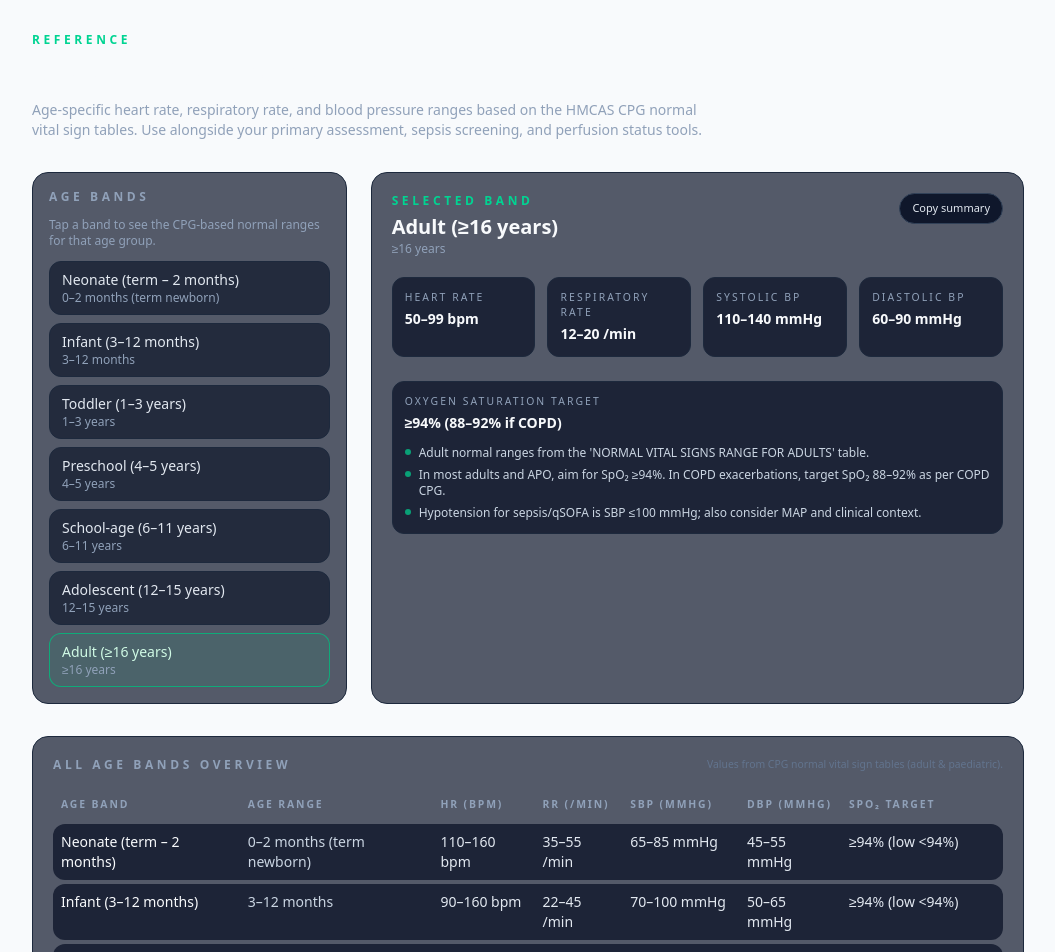
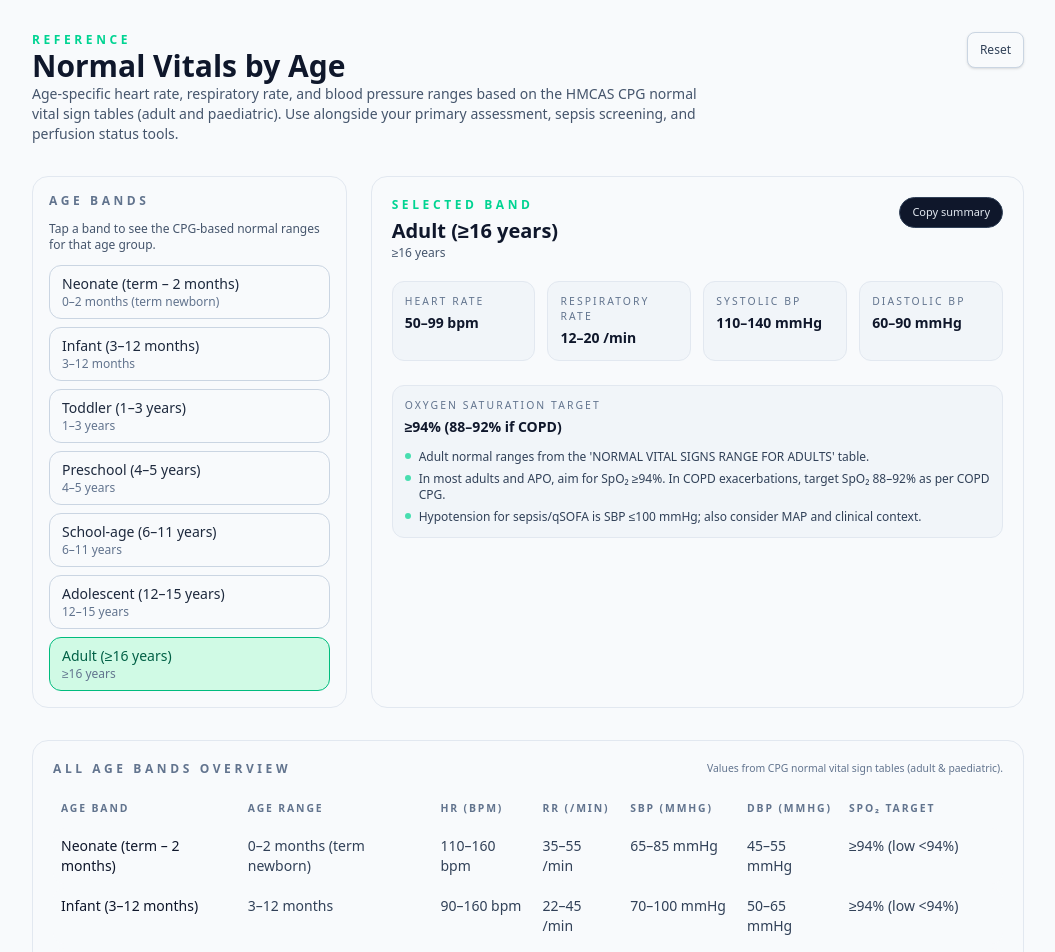
Before and after one commit to drixle08/Ambulance-App, a Next.js app: page /tools/vitals in a window 1280 px wide. Shown: the top 952 px of the page, without its empty margins (112-1167 px from the left). Built offline with nearby package versions, Linux system fonts and the light colour scheme.

Commit message:
Align vitals by age tool layout with themed pattern

```diff
--- a/app/tools/vitals/page.tsx
+++ b/app/tools/vitals/page.tsx
@@ -38,8 +38,8 @@ const AGE_BANDS: AgeBand[] = [
     spo2Target: "≥94% (low <94%)",
     notes: [
       "Based on the 'Term–2 months' row in the paediatric normal vital signs table.",
-      "Preterm reference (≈2 kg): HR 110–170, RR 40–70, SBP 55–75, DBP 35–45 – check CPG table if needed for very preterm neonates."
-    ]
+      "Preterm reference (≈2 kg): HR 110–170, RR 40–70, SBP 55–75, DBP 35–45 – check CPG table if needed for very preterm neonates.",
+    ],
   },
   {
     id: "infant",
@@ -54,8 +54,8 @@ const AGE_BANDS: AgeBand[] = [
     spo2Target: "≥94% (low <94%)",
     notes: [
       "Ranges merged from 3–7 months and 8–12 months rows (min–max across both).",
-      "Treat persistent values outside these ranges as abnormal for age and reassess."
-    ]
+      "Treat persistent values outside these ranges as abnormal for age and reassess.",
+    ],
   },
   {
     id: "toddler",
@@ -69,8 +69,8 @@ const AGE_BANDS: AgeBand[] = [
     spo2Target: "≥94% (low <94%)",
     notes: [
       "Directly from the '1–3 years' row of the paediatric normal vital signs table.",
-      "Remember age-based hypotension threshold for shock is SBP < (age × 2) + 70."
-    ]
+      "Remember age-based hypotension threshold for shock is SBP < (age × 2) + 70.",
+    ],
   },
   {
     id: "preschool",
@@ -84,8 +84,8 @@ const AGE_BANDS: AgeBand[] = [
     spo2Target: "≥94% (low <94%)",
     notes: [
       "Directly from the '4–5 years' row of the paediatric normal vital signs table.",
-      "Persistently high RR or HR for age should trigger a search for sepsis, respiratory distress, or shock."
-    ]
+      "Persistently high RR or HR for age should trigger a search for sepsis, respiratory distress, or shock.",
+    ],
   },
   {
     id: "school",
@@ -100,8 +100,8 @@ const AGE_BANDS: AgeBand[] = [
     spo2Target: "≥94% (low <94%)",
     notes: [
       "Ranges merged from 6–7, 8–9 and 10–11 years rows.",
-      "In sepsis screening, RR and HR outside the normal age band plus low SBP or SpO₂ <94% elevate risk."
-    ]
+      "In sepsis screening, RR and HR outside the normal age band plus low SBP or SpO₂ <94% elevate risk.",
+    ],
   },
   {
     id: "adolescent",
@@ -116,8 +116,8 @@ const AGE_BANDS: AgeBand[] = [
     spo2Target: "≥94% (low <94%)",
     notes: [
       "Uses the 12–13 and ≥14 years rows from the paediatric normal vital signs table.",
-      "Physiology is approaching adult; treat persistent tachycardia, tachypnoea or borderline SBP as red flags."
-    ]
+      "Physiology is approaching adult; treat persistent tachycardia, tachypnoea or borderline SBP as red flags.",
+    ],
   },
   {
     id: "adult",
@@ -131,9 +131,9 @@ const AGE_BANDS: AgeBand[] = [
     notes: [
       "Adult normal ranges from the 'NORMAL VITAL SIGNS RANGE FOR ADULTS' table.",
       "In most adults and APO, aim for SpO₂ ≥94%. In COPD exacerbations, target SpO₂ 88–92% as per COPD CPG.",
-      "Hypotension for sepsis/qSOFA is SBP ≤100 mmHg; also consider MAP and clinical context."
-    ]
-  }
+      "Hypotension for sepsis/qSOFA is SBP ≤100 mmHg; also consider MAP and clinical context.",
+    ],
+  },
 ];
 
 function classNames(...classes: Array<string | boolean | null | undefined>) {
@@ -143,34 +143,53 @@ function classNames(...classes: Array<string | boolean | null | undefined>) {
 export default function VitalsByAgePage() {
   const [selectedId, setSelectedId] = useState<AgeBandId>("adult");
 
-  const selectedBand = AGE_BANDS.find((band) => band.id === selectedId) ?? AGE_BANDS[0];
+  const selectedBand =
+    AGE_BANDS.find((band) => band.id === selectedId) ?? AGE_BANDS[0];
 
   const summaryText = `Normal vitals for ${selectedBand.label} (${selectedBand.ageRange}): HR ${selectedBand.hrRange}, RR ${selectedBand.rrRange}, SBP ${selectedBand.sbpRange}, SpO₂ ${selectedBand.spo2Target}.`;
 
+  function handleReset() {
+    setSelectedId("adult");
+  }
+
   return (
     <div className="max-w-5xl mx-auto px-4 py-8 space-y-8">
+      {/* Header */}
       <header className="space-y-2">
+        <div className="flex items-start justify-between gap-3">
+          <div>
             <p className="text-xs font-semibold tracking-[0.3em] text-emerald-400 uppercase">
               Reference
             </p>
-        <h1 className="text-2xl md:text-3xl font-semibold text-slate-50">
+            <h1 className="text-2xl md:text-3xl font-semibold text-slate-900 dark:text-slate-50">
               Normal Vitals by Age
             </h1>
-        <p className="text-sm text-slate-400 max-w-2xl">
+            <p className="text-sm text-slate-600 dark:text-slate-400 max-w-2xl">
               Age-specific heart rate, respiratory rate, and blood pressure ranges
-          based on the HMCAS CPG normal vital sign tables. Use alongside your primary
-          assessment, sepsis screening, and perfusion status tools.
+              based on the HMCAS CPG normal vital sign tables (adult and paediatric).
+              Use alongside your primary assessment, sepsis screening, and perfusion
+              status tools.
             </p>
+          </div>
+          <button
+            type="button"
+            onClick={handleReset}
+            className="h-9 px-3 rounded-lg border border-slate-300 bg-slate-50 text-xs font-medium text-slate-700 shadow-sm hover:border-emerald-500 hover:text-emerald-700 dark:border-slate-700 dark:bg-slate-900 dark:text-slate-200 dark:hover:border-emerald-500 dark:hover:text-emerald-300"
+          >
+            Reset
+          </button>
+        </div>
       </header>
 
+      {/* Main layout: selector + selected band */}
       <section className="grid gap-6 md:grid-cols-3">
         {/* Age band selector */}
         <div className="md:col-span-1">
-          <div className="rounded-2xl border border-slate-800 bg-slate-900/70 p-4 space-y-3">
-            <p className="text-xs font-semibold tracking-[0.3em] text-slate-400 uppercase">
+          <div className="rounded-2xl border border-slate-200 bg-slate-50 p-4 space-y-3 dark:border-slate-800 dark:bg-slate-950/60">
+            <p className="text-xs font-semibold tracking-[0.3em] text-slate-500 dark:text-slate-400 uppercase">
               Age bands
             </p>
-            <p className="text-xs text-slate-400">
+            <p className="text-xs text-slate-600 dark:text-slate-400">
               Tap a band to see the CPG-based normal ranges for that age group.
             </p>
             <div className="mt-3 space-y-2">
@@ -185,12 +204,14 @@ export default function VitalsByAgePage() {
                       "w-full rounded-xl px-3 py-2 text-left text-sm border transition",
                       "focus:outline-none focus-visible:ring-2 focus-visible:ring-emerald-400/70",
                       isActive
-                        ? "border-emerald-500/80 bg-emerald-500/10 text-emerald-100"
-                        : "border-slate-800 bg-slate-900/70 text-slate-200 hover:border-slate-700 hover:bg-slate-900"
+                        ? "border-emerald-500 bg-emerald-100 text-emerald-800 dark:border-emerald-500 dark:bg-emerald-500/10 dark:text-emerald-100"
+                        : "border-slate-300 bg-slate-50 text-slate-800 hover:border-slate-400 hover:bg-slate-100 dark:border-slate-700 dark:bg-slate-900 dark:text-slate-200 dark:hover:border-slate-500"
                     )}
                   >
                     <div className="font-medium">{band.label}</div>
-                    <div className="text-xs text-slate-400">{band.ageRange}</div>
+                    <div className="text-xs text-slate-500 dark:text-slate-400">
+                      {band.ageRange}
+                    </div>
                   </button>
                 );
               })}
@@ -200,16 +221,16 @@ export default function VitalsByAgePage() {
 
         {/* Selected band detail */}
         <div className="md:col-span-2">
-          <div className="h-full rounded-2xl border border-slate-800 bg-slate-900/70 p-4 md:p-5 flex flex-col gap-3">
+          <div className="h-full rounded-2xl border border-slate-200 bg-slate-50 p-4 md:p-5 flex flex-col gap-3 dark:border-slate-800 dark:bg-slate-950/60">
             <div className="flex items-start justify-between gap-3">
               <div>
                 <p className="text-xs font-semibold tracking-[0.3em] text-emerald-400 uppercase">
                   Selected band
                 </p>
-                <h2 className="mt-1 text-lg md:text-xl font-semibold text-slate-50">
+                <h2 className="mt-1 text-lg md:text-xl font-semibold text-slate-900 dark:text-slate-50">
                   {selectedBand.label}
                 </h2>
-                <p className="text-xs text-slate-400">
+                <p className="text-xs text-slate-600 dark:text-slate-400">
                   {selectedBand.ageRange}
                   {selectedBand.weightRange ? ` • ${selectedBand.weightRange}` : null}
                 </p>
@@ -218,53 +239,53 @@ export default function VitalsByAgePage() {
             </div>
 
             <dl className="grid grid-cols-2 sm:grid-cols-4 gap-3 text-sm mt-2">
-              <div className="rounded-xl bg-slate-900/80 border border-slate-800 p-3">
-                <dt className="text-[0.65rem] tracking-[0.2em] uppercase text-slate-400">
+              <div className="rounded-xl bg-slate-100 border border-slate-200 p-3 dark:bg-slate-900/80 dark:border-slate-800">
+                <dt className="text-[0.65rem] tracking-[0.2em] uppercase text-slate-500 dark:text-slate-400">
                   Heart Rate
                 </dt>
-                <dd className="mt-1 text-sm font-semibold text-slate-50">
+                <dd className="mt-1 text-sm font-semibold text-slate-900 dark:text-slate-50">
                   {selectedBand.hrRange}
                 </dd>
               </div>
-              <div className="rounded-xl bg-slate-900/80 border border-slate-800 p-3">
-                <dt className="text-[0.65rem] tracking-[0.2em] uppercase text-slate-400">
+              <div className="rounded-xl bg-slate-100 border border-slate-200 p-3 dark:bg-slate-900/80 dark:border-slate-800">
+                <dt className="text-[0.65rem] tracking-[0.2em] uppercase text-slate-500 dark:text-slate-400">
                   Respiratory Rate
                 </dt>
-                <dd className="mt-1 text-sm font-semibold text-slate-50">
+                <dd className="mt-1 text-sm font-semibold text-slate-900 dark:text-slate-50">
                   {selectedBand.rrRange}
                 </dd>
               </div>
-              <div className="rounded-xl bg-slate-900/80 border border-slate-800 p-3">
-                <dt className="text-[0.65rem] tracking-[0.2em] uppercase text-slate-400">
+              <div className="rounded-xl bg-slate-100 border border-slate-200 p-3 dark:bg-slate-900/80 dark:border-slate-800">
+                <dt className="text-[0.65rem] tracking-[0.2em] uppercase text-slate-500 dark:text-slate-400">
                   Systolic BP
                 </dt>
-                <dd className="mt-1 text-sm font-semibold text-slate-50">
+                <dd className="mt-1 text-sm font-semibold text-slate-900 dark:text-slate-50">
                   {selectedBand.sbpRange}
                 </dd>
               </div>
-              <div className="rounded-xl bg-slate-900/80 border border-slate-800 p-3">
-                <dt className="text-[0.65rem] tracking-[0.2em] uppercase text-slate-400">
+              <div className="rounded-xl bg-slate-100 border border-slate-200 p-3 dark:bg-slate-900/80 dark:border-slate-800">
+                <dt className="text-[0.65rem] tracking-[0.2em] uppercase text-slate-500 dark:text-slate-400">
                   Diastolic BP
                 </dt>
-                <dd className="mt-1 text-sm font-semibold text-slate-50">
+                <dd className="mt-1 text-sm font-semibold text-slate-900 dark:text-slate-50">
                   {selectedBand.dbpRange}
                 </dd>
               </div>
             </dl>
 
-            <div className="mt-3 rounded-xl bg-slate-900/80 border border-slate-800 p-3 text-sm">
+            <div className="mt-3 rounded-xl bg-slate-100 border border-slate-200 p-3 text-sm text-slate-700 dark:bg-slate-900/80 dark:border-slate-800 dark:text-slate-300">
               <div className="flex items-center justify-between gap-2">
                 <div>
-                  <p className="text-[0.65rem] tracking-[0.2em] uppercase text-slate-400">
+                  <p className="text-[0.65rem] tracking-[0.2em] uppercase text-slate-500 dark:text-slate-400">
                     Oxygen Saturation Target
                   </p>
-                  <p className="mt-1 text-sm font-semibold text-slate-50">
+                  <p className="mt-1 text-sm font-semibold text-slate-900 dark:text-slate-50">
                     {selectedBand.spo2Target}
                   </p>
                 </div>
               </div>
               {selectedBand.notes.length > 0 && (
-                <ul className="mt-3 space-y-1.5 text-xs text-slate-300">
+                <ul className="mt-3 space-y-1.5 text-xs text-slate-700 dark:text-slate-300">
                   {selectedBand.notes.map((note, idx) => (
                     <li key={idx} className="flex gap-2">
                       <span className="mt-[0.3rem] h-1.5 w-1.5 shrink-0 rounded-full bg-emerald-400/70" />
@@ -279,12 +300,12 @@ export default function VitalsByAgePage() {
       </section>
 
       {/* Compact all-bands table */}
-      <section className="rounded-2xl border border-slate-800 bg-slate-900/70 p-4 md:p-5 space-y-3">
+      <section className="rounded-2xl border border-slate-200 bg-slate-50 p-4 md:p-5 space-y-3 dark:border-slate-800 dark:bg-slate-950/60">
         <div className="flex items-center justify-between gap-2">
-          <p className="text-xs font-semibold tracking-[0.3em] text-slate-400 uppercase">
+          <p className="text-xs font-semibold tracking-[0.3em] text-slate-500 dark:text-slate-400 uppercase">
             All age bands overview
           </p>
-          <p className="text-[0.65rem] text-slate-500">
+          <p className="text-[0.65rem] text-slate-500 dark:text-slate-500">
             Values from CPG normal vital sign tables (adult & paediatric).
           </p>
         </div>
@@ -292,7 +313,7 @@ export default function VitalsByAgePage() {
         <div className="overflow-x-auto">
           <table className="min-w-full text-xs md:text-sm border-separate border-spacing-y-1">
             <thead>
-              <tr className="text-[0.65rem] uppercase tracking-[0.18em] text-slate-400">
+              <tr className="text-[0.65rem] uppercase tracking-[0.18em] text-slate-500 dark:text-slate-400">
                 <th className="text-left px-2 py-2">Age band</th>
                 <th className="text-left px-2 py-2">Age range</th>
                 <th className="text-left px-2 py-2">HR (bpm)</th>
@@ -308,28 +329,32 @@ export default function VitalsByAgePage() {
                   key={band.id}
                   className={classNames(
                     "rounded-xl",
-                    band.id === selectedId ? "bg-emerald-500/5" : "bg-slate-900/80"
+                    band.id === selectedId
+                      ? "bg-emerald-50 dark:bg-emerald-500/5"
+                      : "bg-slate-50 dark:bg-slate-900/80"
                   )}
                 >
                   <td className="px-2 py-2 rounded-l-xl align-top">
-                    <div className="font-medium text-slate-50">{band.label}</div>
+                    <div className="font-medium text-slate-900 dark:text-slate-50">
+                      {band.label}
+                    </div>
                   </td>
-                  <td className="px-2 py-2 align-top text-slate-300">
+                  <td className="px-2 py-2 align-top text-slate-700 dark:text-slate-300">
                     {band.ageRange}
                   </td>
-                  <td className="px-2 py-2 align-top text-slate-200">
+                  <td className="px-2 py-2 align-top text-slate-700 dark:text-slate-300">
                     {band.hrRange}
                   </td>
-                  <td className="px-2 py-2 align-top text-slate-200">
+                  <td className="px-2 py-2 align-top text-slate-700 dark:text-slate-300">
                     {band.rrRange}
                   </td>
-                  <td className="px-2 py-2 align-top text-slate-200">
+                  <td className="px-2 py-2 align-top text-slate-700 dark:text-slate-300">
                     {band.sbpRange}
                   </td>
-                  <td className="px-2 py-2 align-top text-slate-200">
+                  <td className="px-2 py-2 align-top text-slate-700 dark:text-slate-300">
                     {band.dbpRange}
                   </td>
-                  <td className="px-2 py-2 rounded-r-xl align-top text-slate-200">
+                  <td className="px-2 py-2 rounded-r-xl align-top text-slate-700 dark:text-slate-300">
                     {band.spo2Target}
                   </td>
                 </tr>
@@ -338,9 +363,10 @@ export default function VitalsByAgePage() {
           </table>
         </div>
 
-        <p className="text-[0.7rem] text-slate-500">
-          Always interpret vital signs in context (perfusion, mental status, temperature, sepsis screening,
-          and specific CPGs such as respiratory, shock, and cardiac guidelines).
+        <p className="text-[0.7rem] text-slate-600 dark:text-slate-500">
+          Always interpret vital signs in context: perfusion, mental status, temperature,
+          sepsis screening, and specific CPGs such as respiratory, shock, and cardiac
+          guidelines.
         </p>
       </section>
     </div>
```
Lines whose indentation alone changed are shown as unchanged.
